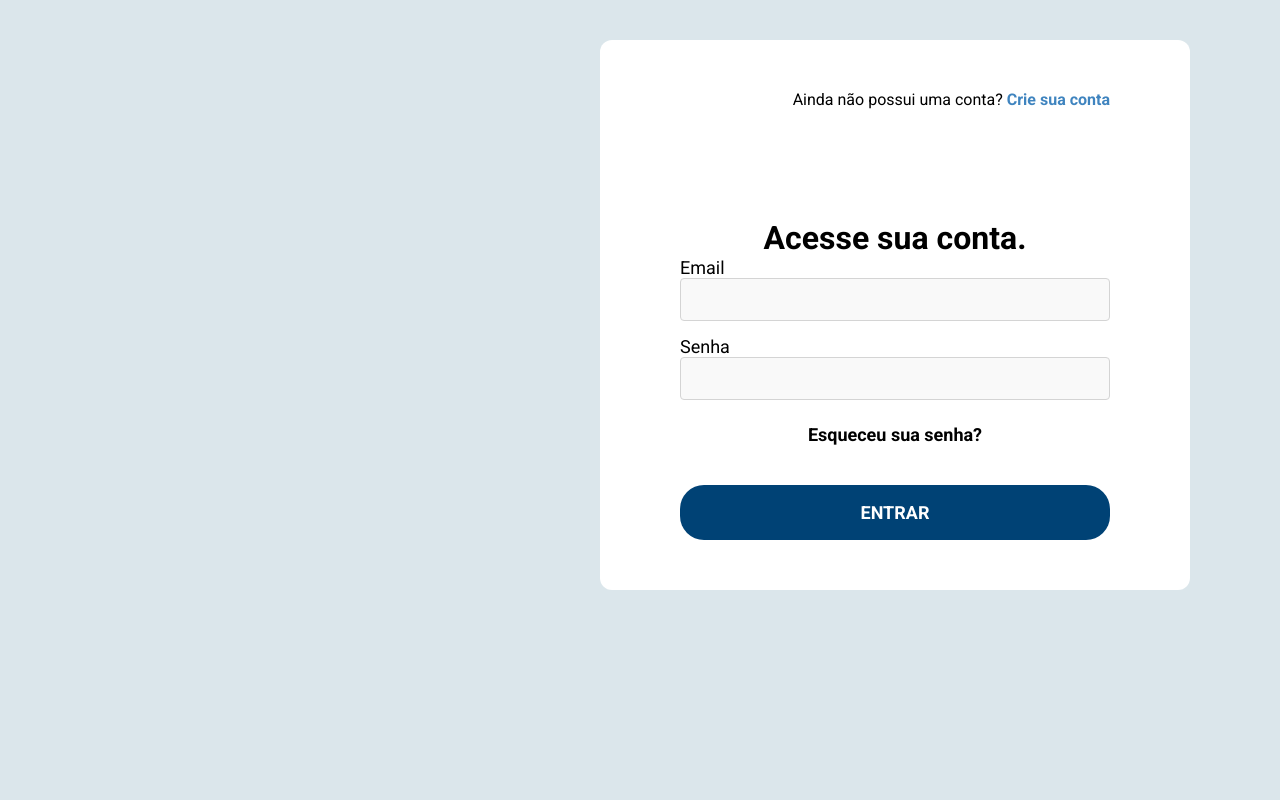
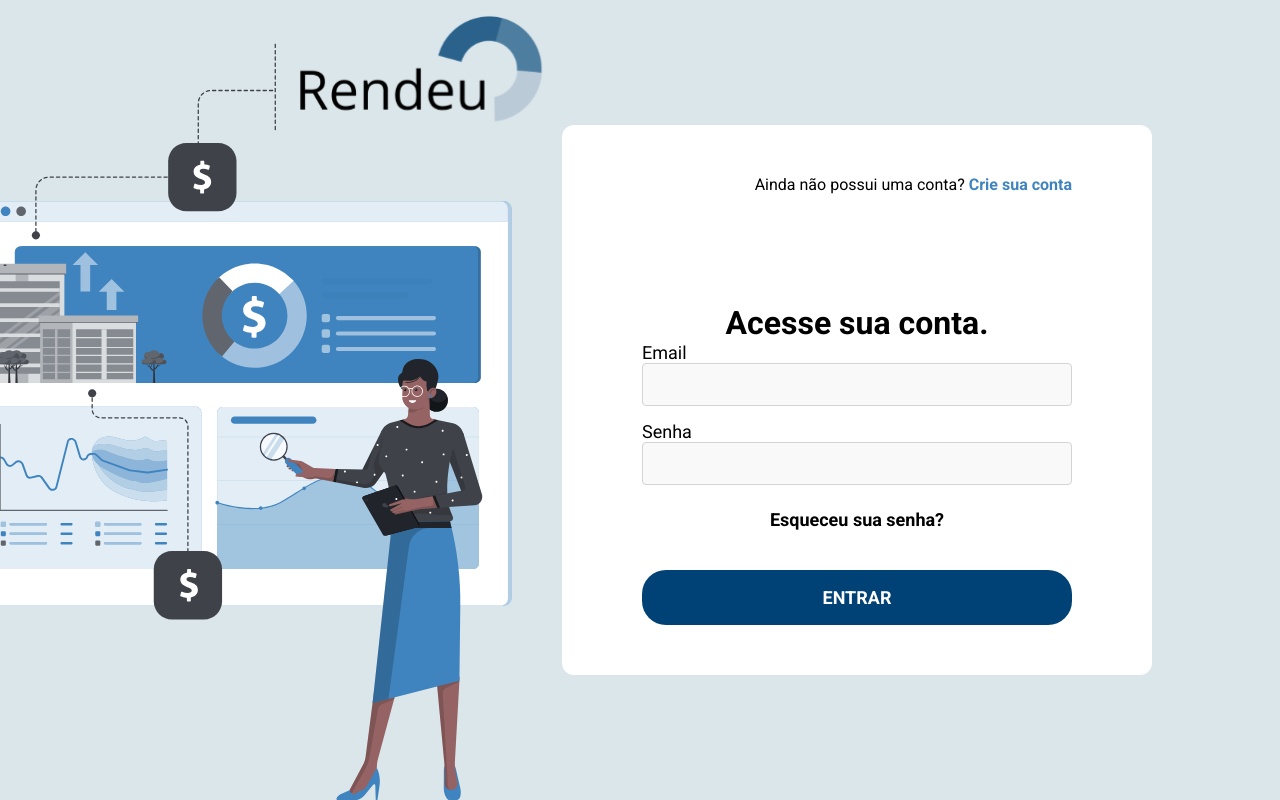
Before and after one commit to mc-855-stonks/web-app, a React (Create React App) app: page /login in a window 1280 px wide. Built offline with nearby package versions, Linux system fonts and the light colour scheme.

Commit message:
layout adjustments and delete operation fix

```diff
--- a/src/pages/AuthPage/components/LoginCard/style.module.css
+++ b/src/pages/AuthPage/components/LoginCard/style.module.css
@@ -1,8 +1,5 @@
 .container {
   width: 590px;
-  margin-left: auto;
-  padding-right: 90px;
-  padding-top: 40px;
 }
 
 .register {
--- a/src/pages/AuthPage/components/RegisterCard/style.module.css
+++ b/src/pages/AuthPage/components/RegisterCard/style.module.css
@@ -1,8 +1,5 @@
 .container {
   width: 590px;
-  margin-left: auto;
-  padding-right: 90px;
-  padding-top: 40px;
 }
 
 .login {
--- a/src/pages/AuthPage/index.tsx
+++ b/src/pages/AuthPage/index.tsx
@@ -16,6 +16,8 @@ import Notification from "components/Notification";
 
 import LoginCard from "./components/LoginCard";
 import RegisterCard from "./components/RegisterCard";
+
+import backgroundImage from "./imgs/background.svg";
 
 import styles from "./style.module.css";
 
@@ -37,7 +39,10 @@ export default function AuthPage() {
   };
 
   return (
-    <div className={styles.container}>
+    <div
+      className={styles.container}
+      style={{ backgroundImage: `url("${backgroundImage}")` }}
+    >
       {(loadingLogin || loadingRegister) && <LoadingOverlay />}
       {(errorLogin || errorRegister) && (
         <Notification
--- a/src/pages/AuthPage/style.module.css
+++ b/src/pages/AuthPage/style.module.css
@@ -4,11 +4,29 @@
   background-color: var(--color-blue-background);
   width: 100%;
   min-height: 100vh;
+  align-items: flex-end;
+  justify-content: center;
+  flex-direction: column;
+  background-repeat: no-repeat;
+  background-position: left;
+  background-size: auto 100%;
+  padding-right: 10%;
+}
+
+@media (min-width: 2070px) {
+  .container {
+    padding-right: 0;
     align-items: center;
-    flex-direction: column;
+  }
 }
 
 .title {
   margin-bottom: 24;
   margin-right: "auto";
 }
+
+.background {
+  height: 100%;
+  position: absolute;
+  left: 0;
+}
--- a/src/services/operation.ts
+++ b/src/services/operation.ts
@@ -96,6 +96,7 @@ export const updateOperation = async (
 
 export interface DeleteOperationRequest {
   id: number;
+  ticker: string;
 }
 
 export interface DeleteOperationResponse {
@@ -103,9 +104,10 @@ export interface DeleteOperationResponse {
   message: string;
 }
 
-export const deleteOperation = async (id: number) => {
+export const deleteOperation = async (id: number, ticker: string) => {
   const request = {
     id,
+    ticker,
   };
   const response = await doAuthenticatedRequest<
     DeleteOperationResponse,
--- a/src/slices/walletSlice.ts
+++ b/src/slices/walletSlice.ts
@@ -171,9 +171,12 @@ export const deleteOperation: AsyncThunk<
   "wallet/deleteOperation",
   async (_, { getState, dispatch }) => {
     const { wallet } = getState();
-    const { editForm } = wallet;
+    const { editForm, editingTicker } = wallet;
     const { selectedOperation } = editForm;
-    const result = await deleteOperationService(selectedOperation);
+    const result = await deleteOperationService(
+      selectedOperation,
+      editingTicker
+    );
     dispatch(fetchWalletSummary());
 
     return result;
```
Also changed, not shown: src/pages/AuthPage/components/Card/style.module.css (indentation only), src/pages/AuthPage/imgs/background.svg (added). Lines whose indentation alone changed are shown as unchanged.
